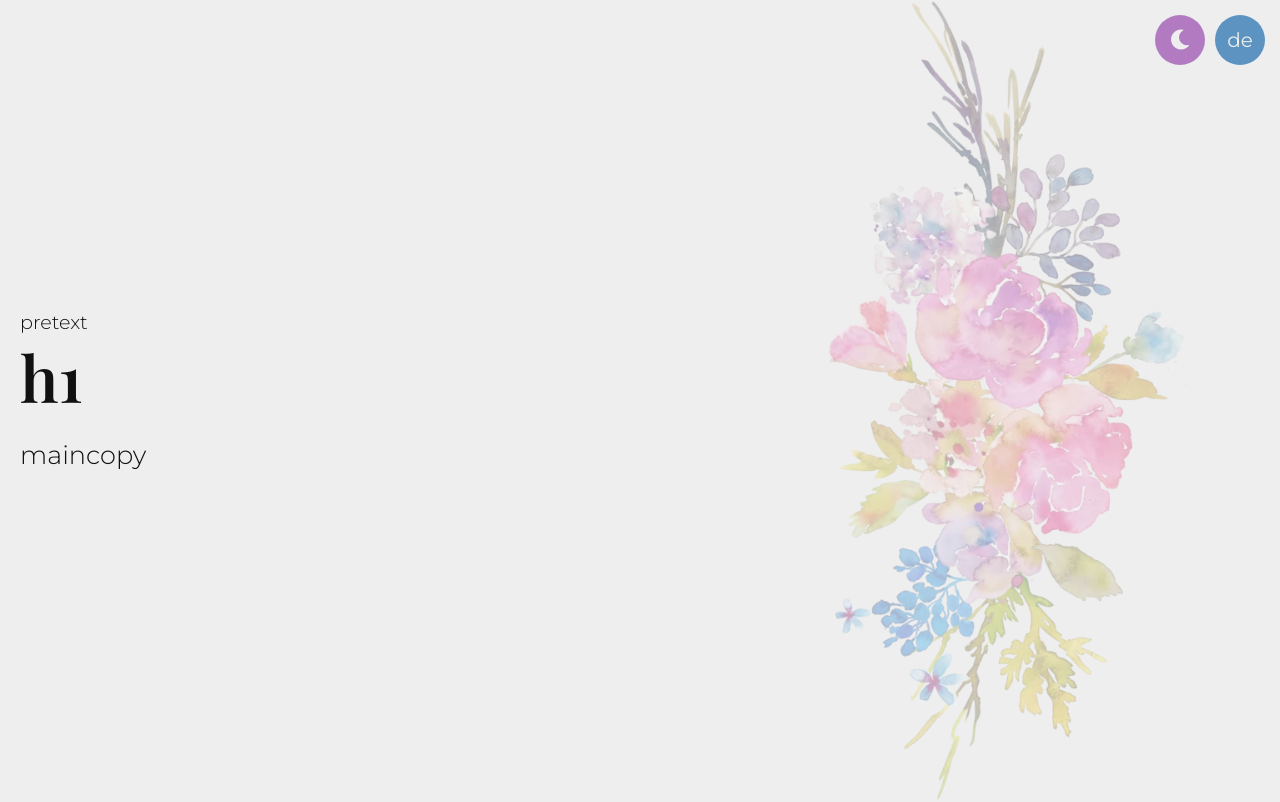
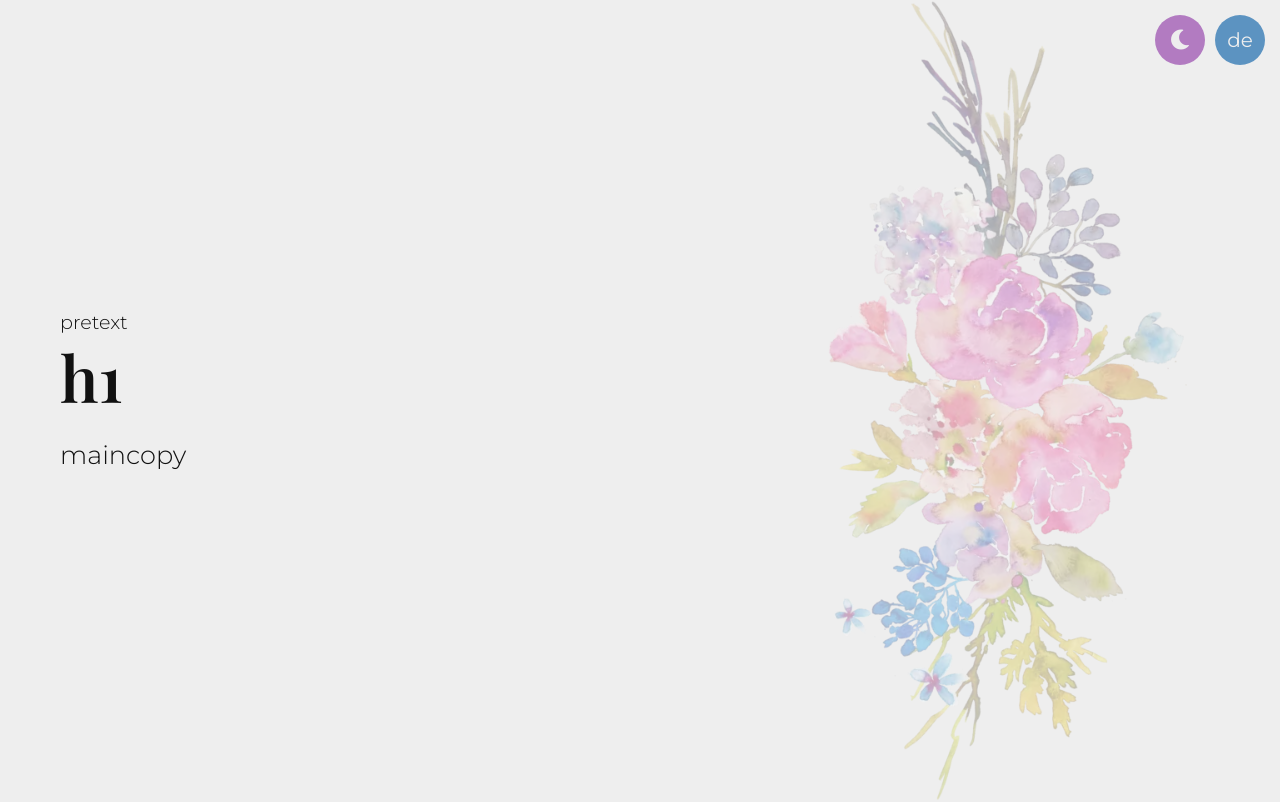
Before and after one commit to Jennow/jencoding_vue, a Vue app: page / in a window 1280 px wide. Shown: the top 802 px of the page. Built offline with nearby package versions, Linux system fonts and the light colour scheme.

Commit message:
Fix styling

```diff
--- a/src/App.vue
+++ b/src/App.vue
@@ -198,7 +198,7 @@ p {
 }
 .content {
   width: 100%;
-  max-width: 1400px;
+  max-width: 1200px;
   margin: 0 auto;
   padding: 0 20px;
   box-sizing: border-box;
```
